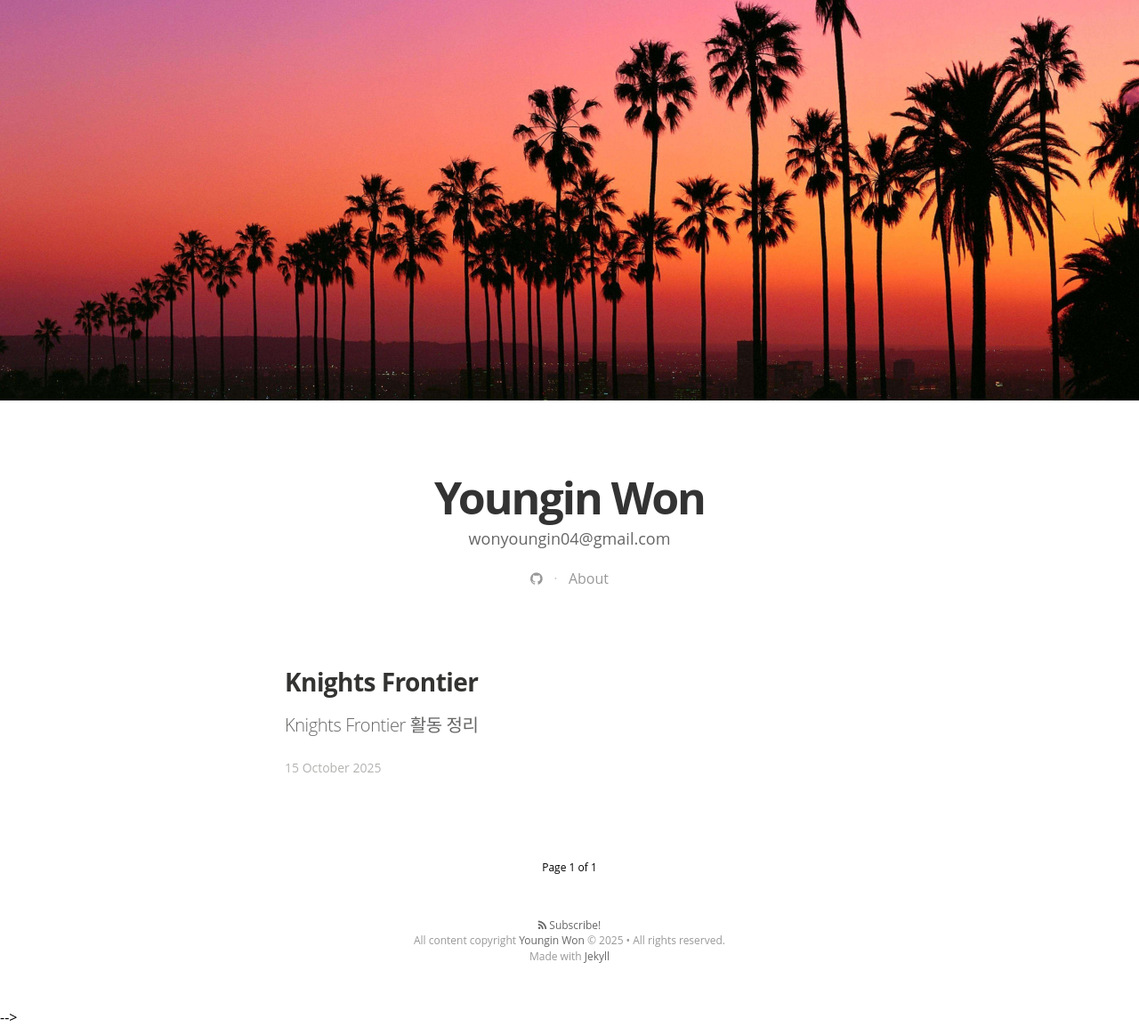
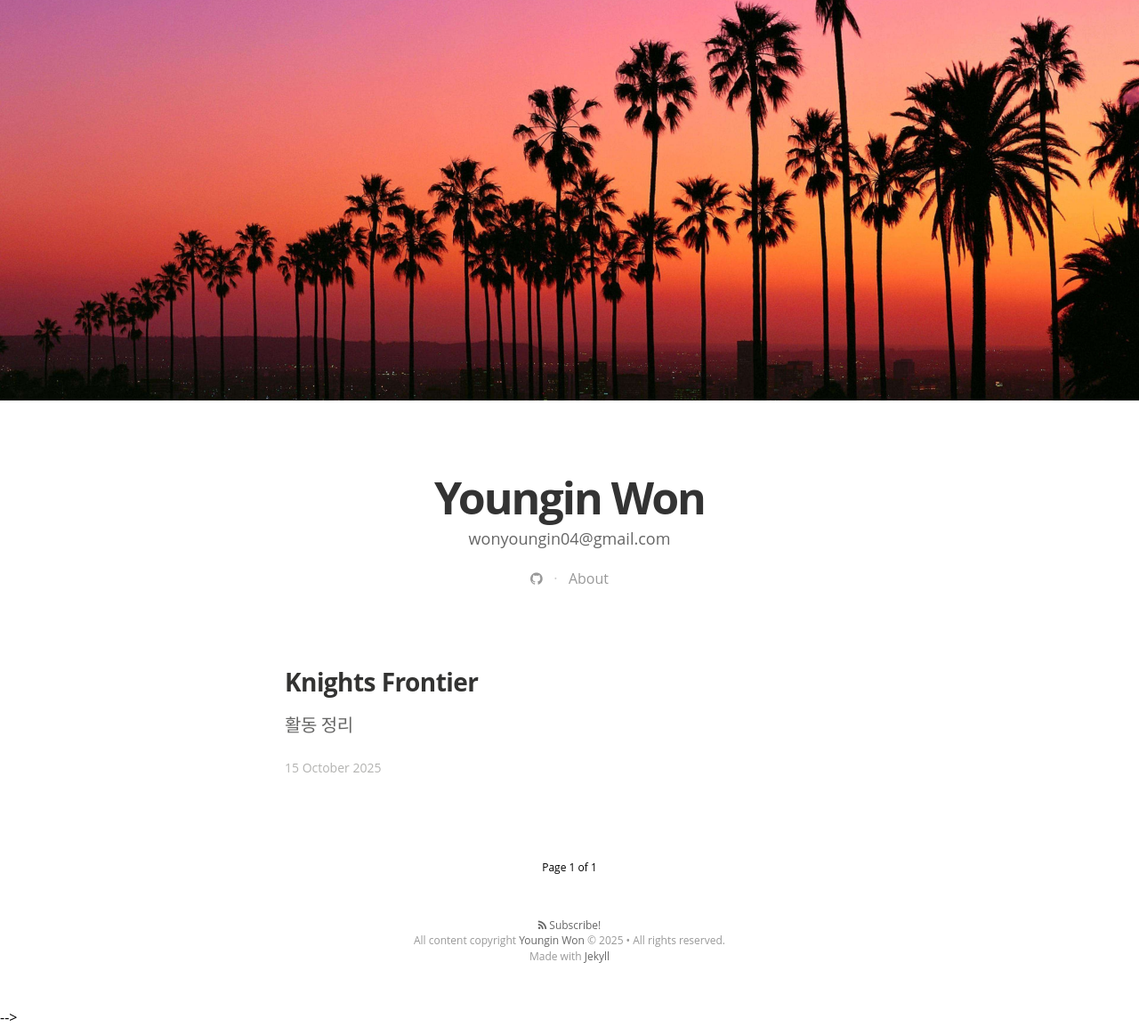
Before and after one commit to amethyst0225/amethyst0225.github.io, a Jekyll site: the page built from index.html, in a window 1280 px wide. Shown: the whole page at 89% size. Built offline with Jekyll 4.4.1, drawn with Linux system fonts in a browser that asks for light colours; nearby versions of some CDN libraries; some web fonts are replaced; the list of posts is cut into pages by our own code.

Commit message:
edit first post

```diff
--- a/_posts/2025-10-15-first-post.markdown
+++ b/_posts/2025-10-15-first-post.markdown
@@ -7,7 +7,7 @@ tags: image
 image: /assets/article_images/2025-10-15-first-post/pink.png
 # image2: /assets/article_images/2025-10-15-first-post/night-track-mobile.JPG
 ---
-# Knights Frontier 활동 정리
+# 활동 정리
 
 <br>
 ##### 버그바운티
```
Also changed, not shown: other parts of _posts/2025-10-15-first-post.markdown (+1 -1 lines).
